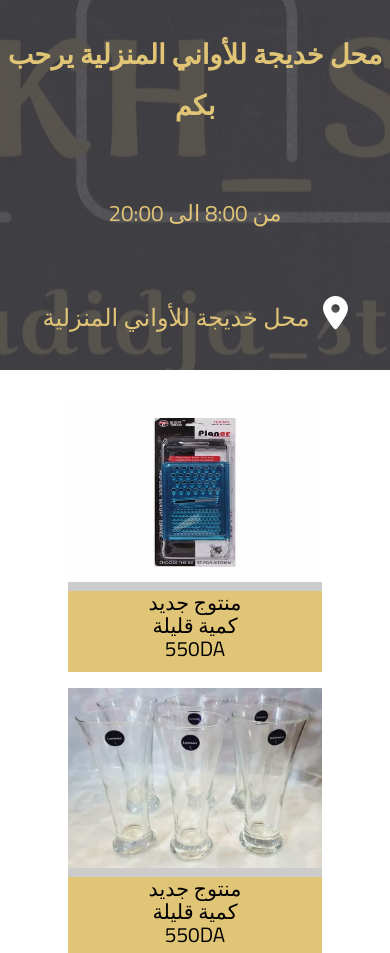
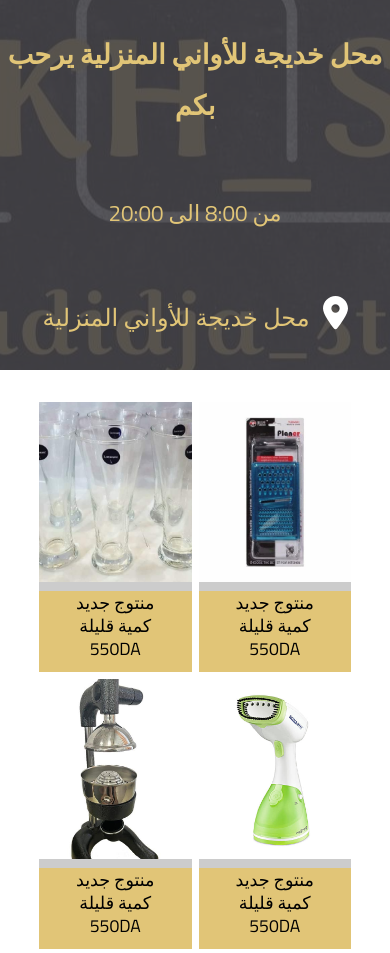
Before and after one commit to mahdisgb/khadidjastore.github.io, a plain HTML site: page index.html in a window 390 px wide. Shown: the part 107-1060 px from the top of the page. Drawn offline with Linux system fonts and the light colour scheme.

Commit message:
Add files via upload

```diff
--- a/style.css
+++ b/style.css
@@ -23,6 +23,7 @@
 body{
     min-height: 100vh;
     font-family: cairo;
+
 }
 .pagecount{
     display: none;
@@ -81,7 +82,6 @@ body{
     align-items: center;
     justify-content: space-around;
     z-index: 3;
-
 
 }
 .intro::before{
@@ -150,11 +150,12 @@ main{
   }
   .card a .pro img{
     width: 100%;
-    min-width: 140px;
+    min-width: 119px;
     max-height: 240px;
     height: 95%;
     margin: 0 auto;
     transition: scale 200ms;
+    /* object-fit: cover; */
   }
   .card a .pro img:hover{
     scale: 1.05;
@@ -171,10 +172,8 @@ main{
     background-color: #ccc;
     position: relative;
   }
-
-
   /*footer*/
-  .contact{
+.contact{
     margin-top: 2rem;
     min-height: 275px;
     width: 100%;
@@ -211,6 +210,7 @@ main{
     .loc a p{
         font-size: 1.5rem;
     }
+
 }
 @media (max-width:500px) {
     .intro h1{
@@ -229,4 +229,44 @@ main{
         flex-direction: column;
         min-height: 275px;
     }
-   }
+    .main-grid{
+        width: 80%;
+    }
+    .grid {
+        grid-template-columns: repeat(auto-fill, minmax(130px, 1fr));
+      }
+      .card a article p{
+        font-size: 1.1rem;
+        line-height: 23px;
+      }
+      .card a .pro img{
+        object-fit: cover;
+      }
+}
+@media (max-width:450px) {
+    /* .main-grid{
+        width: 80%;
+    } */
+    .grid {
+        gap: 9px;
+        grid-template-columns: repeat(auto-fill, minmax(120px, 1fr));
+      }
+}
+@media (max-width:400px) {
+    /* .main-grid{
+        width: 80%;
+    } */
+    .grid {
+        gap: 7px;
+        grid-template-columns: repeat(auto-fill, minmax(115px, 1fr));
+      }
+}
+@media (max-width:350px) {
+    /* .main-grid{
+        width: 90%;
+    } */
+    .grid {
+        gap: 5px;
+        grid-template-columns: repeat(auto-fill, minmax(107px, 1fr));
+      }
+}
```
